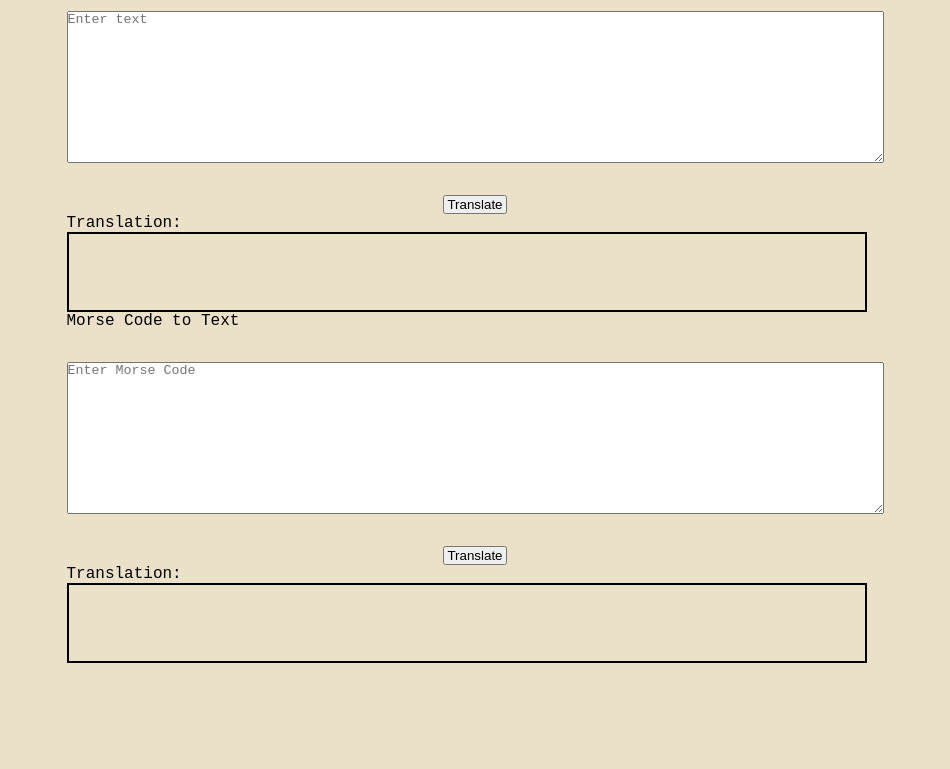
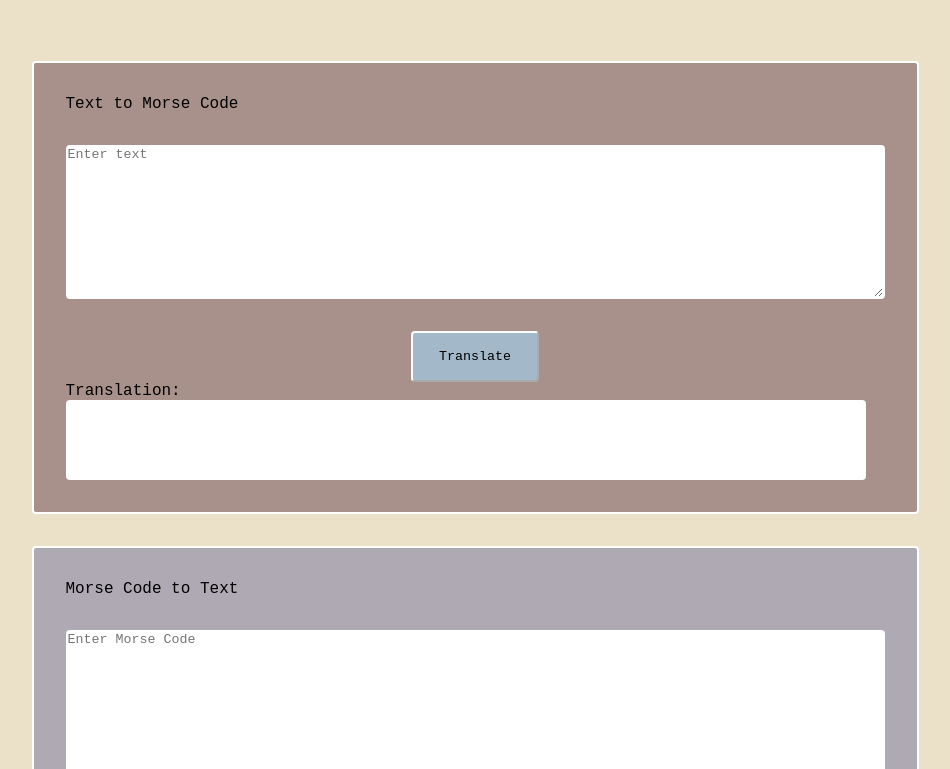
Before and after one commit to mcelle888/morse-code-translator, a plain HTML site: page index.html in a window 1280 px wide. Shown: the part 140-909 px from the top of the page, without its empty margins (165-1115 px from the left). Before the commit the page ends 867 px from the top, so only its background shows below. Drawn offline with Linux system fonts and the light colour scheme; a web font is replaced by a local one.

Commit message:
Added colours to styling

```diff
--- /dev/null
+++ b/scss/partials/mixins.scss
@@ -0,0 +1,4 @@
+@mixin default-border {
+    border-radius: 4px;
+    border: 2px solid white;
+}
--- /dev/null
+++ b/scss/partials/variables.scss
@@ -0,0 +1,11 @@
+// colours
+
+$main-cream: rgb(235, 224, 200);
+
+$main-purple:rgb(160, 156, 176, 0.8);
+
+$main-blue:rgb(163, 185, 201);
+
+$main-rose: rgb(152, 125, 124, 0.8);
+
+$main-brown:rgb(119, 109, 90);
--- a/scss/style.scss
+++ b/scss/style.scss
@@ -1,17 +1,15 @@
+@use './partials/mixins.scss' as m;
+@use './partials/variables.scss' as v;
+
 * {
     margin: 0;
     padding: 0;
     box-sizing: border-box;
 }
-// #987D7C
-// #776D5A
 
-// #A09CB0
-// #A3B9C9
-// #EFF0D1
 
 body {
-    background-color:#ebe0c8;
+    background-color:v.$main-cream;
 }
 
 main {
@@ -27,20 +25,56 @@ section {
     margin: 2rem;
 }
 
+h1 {
+    background-color: v.$main-blue;
+    padding: 2rem;
+    color: white;
+    @include m.default-border;
+}
+
 .type-container {
     display: flex;
     flex-direction: column;
     gap: 2rem;
 }
 
+.text-to-morse {
+    background-color: v.$main-rose;
+    padding: 2rem;
+    margin: 2rem;
+    @include m.default-border;
+}
+
+.morse-to-text {
+    background-color: v.$main-purple;
+    padding: 2rem;
+    margin: 2rem;
+    @include m.default-border;
+}
+
+textarea {
+    @include m.default-border;
+}
 
 .morse-translated-box, .text-translated-box {
     height: 5rem;
     width: 50rem;
-    border: 2px solid black;
+    background-color: white;
+    @include m.default-border;
+
 }
 
 button {
-  width: 4rem;
+  width: 8rem;
   align-self: center;
+  background-color: v.$main-blue;
+  padding: 1rem;
+  font-family: "Kode Mono", monospace;
+  border-radius: 4px;
+  border-color: white;
 }
+
+button:hover {
+    box-shadow: 2px solid black;
+    filter: drop-shadow(0 0 0.2rem rgba(229, 229, 230, 0.8));
+}
```
Also changed, not shown: css/style.css, 1 other file.
